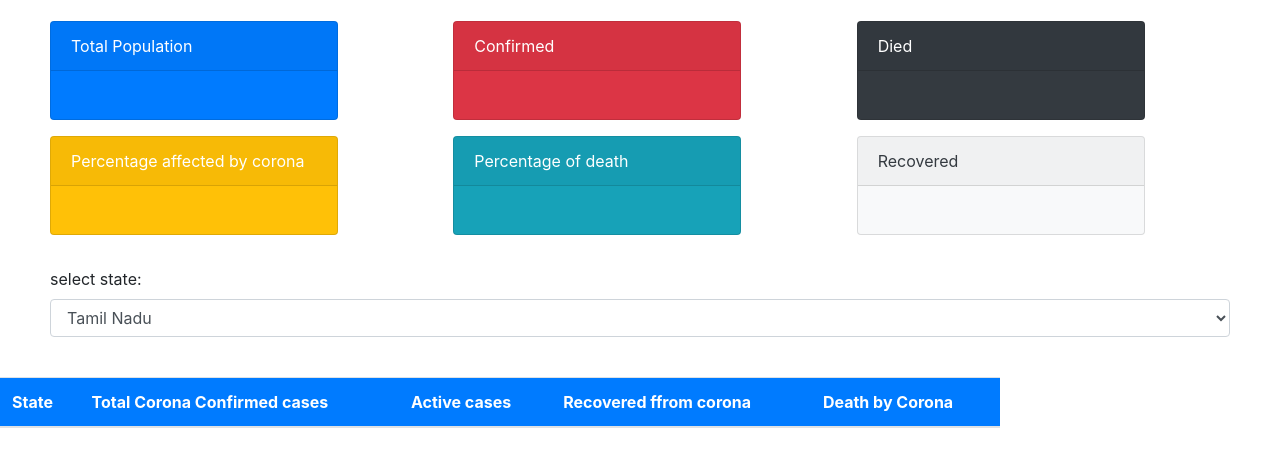
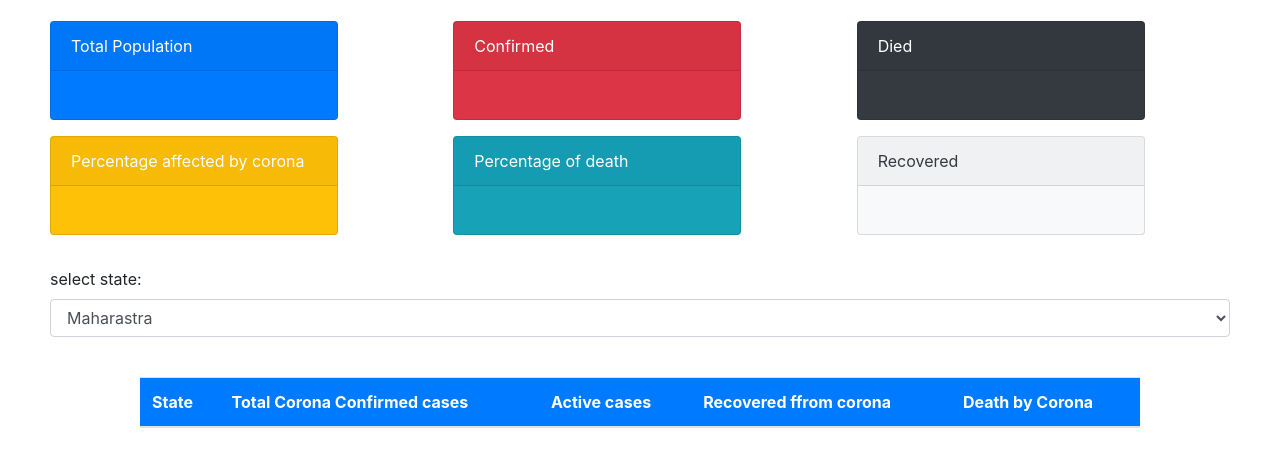
Before and after one commit to RaviSankarmemerocks/covidindia19-20, a plain HTML site: page index.html in a window 1280 px wide. Shown: the part 85-552 px from the top of the page. Drawn offline with nearby package versions, Linux system fonts and the light colour scheme; no server answers.

Commit message:
Update index.html

```diff
--- a/index.html
+++ b/index.html
@@ -95,44 +95,44 @@
 
 
    <label for="exampleFormControlSelect1">select state:</label>
-  <select class="form-control" id="getstate">
-    <option  value="2"  onclick="check()" >Tamil Nadu</option>
-    <option  value="1"  onclick="check()" >Delhi</option>
-    <option  value="0"  onclick="check()" >Maharashtra </option>
-    <option  value="3"  onclick="check()" >Rajastan</option>
-    <option  value="4"  onclick="check()" >Madhya Pradesh</option>
-    <option  value="5"  onclick="check()" >Telangana</option>
-    <option  value="6"  onclick="check()" >Gujarat</option>
-    <option  value="7"  onclick="check()" >Uttra Pradesh</option>
-    <option  value="8"  onclick="check()" >Andra pradesh</option>
-    <option  value="9"  onclick="check()" >Kerala</option>
-    <option  value="10" onclick="check()" >Jammu & Kashmir</option>
-    <option  value="11" onclick="check()" >Karnataka</option>
-    <option  value="12" onclick="check()" >Haryana</option>
-    <option  value="13" onclick="check()" >Punjab</option>
-    <option  value="14" onclick="check()" >West Bengal</option>
-    <option  value="15" onclick="check()" >Bihar</option>
-    <option  value="16" onclick="check()" >Odisa</option>
-    <option  value="17" onclick="check()" >Uttrakhand</option>
-    <option  value="18" onclick="check()" >Himashal Pradesh</option>
-    <option  value="19" onclick="check()" >Assam</option>
-    <option  value="20" onclick="check()" >Chhattishgar</option>
-    <option  value="21" onclick="check()" >Chandigar</option>
-    <option  value="22" onclick="check()" >Jarkhand</option>
-    <option  value="23" onclick="check()" >Ladakh</option>
-    <option  value="24" onclick="check()" >Andaman and Nicobar</option>
-    <option  value="25" onclick="check()" >Goa</option>
-    <option  value="26" onclick="check()" >Puducherry</option>
-    <option  value="27" onclick="check()" >Manipur</option>
-    <option  value="28" onclick="check()" >Tripura</option>
-    <option  value="29" onclick="check()" >Mizoram</option>
-    <option  value="30" onclick="check()" >Arunachal Pradesh</option>
-    <option  value="31" onclick="check()" >Dadra and Nagar Haveli</option>
-    <option  value="32" onclick="check()" >Nagaland</option>
-    <option  value="33" onclick="check()" >Daman and Diu</option>
-    <option  value="34" onclick="check()" >Lakshadweep</option>
-    <option  value="35" onclick="check()" >Meghalaya</option>
-    <option  value="36" onclick="check()" >Sikkim</option>
+  <select class="form-control" id="getstate" onchange="check()">
+    <option  value="0"   >Maharastra</option>
+    <option  value="1"   >Delhi</option>
+    <option  value="2"   >TamilNadu</option>
+    <option  value="3"   >Rajastan</option>
+    <option  value="4"   >Madhya Pradesh</option>
+    <option  value="5"   >Telangana</option>
+    <option  value="6"   >Gujarat</option>
+    <option  value="7"   >Uttra Pradesh</option>
+    <option  value="8"   >Andra pradesh</option>
+    <option  value="9"   >Kerala</option>
+    <option  value="10"  >Jammu & Kashmir</option>
+    <option  value="11"  >Karnataka</option>
+    <option  value="12"  >Haryana</option>
+    <option  value="13"  >Punjab</option>
+    <option  value="14"  >West Bengal</option>
+    <option  value="15"  >Bihar</option>
+    <option  value="16"  >Odisa</option>
+    <option  value="17"  >Uttrakhand</option>
+    <option  value="18"  >Himashal Pradesh</option>
+    <option  value="19"  >Assam</option>
+    <option  value="20"  >Chhattishgar</option>
+    <option  value="21"  >Chandigar</option>
+    <option  value="22"  >Jarkhand</option>
+    <option  value="23"  >Ladakh</option>
+    <option  value="24"  >Andaman and Nicobar</option>
+    <option  value="25"  >Goa</option>
+    <option  value="26"  >Puducherry</option>
+    <option  value="27"  >Manipur</option>
+    <option  value="28"  >Tripura</option>
+    <option  value="29"  >Mizoram</option>
+    <option  value="30"  >Arunachal Pradesh</option>
+    <option  value="31"  >Dadra and Nagar Haveli</option>
+    <option  value="32"  >Nagaland</option>
+    <option  value="33"  >Daman and Diu</option>
+    <option  value="34"  >Lakshadweep</option>
+    <option  value="35"  >Meghalaya</option>
+    <option  value="36"  >Sikkim</option>
 
 
 
@@ -160,15 +160,7 @@
 
 </ol>
 
-
-
-</div>
-</div>
-
-
-
-
-	<div style="overflow-x:auto;">
+<center>
 <table class="table table-hover" style="width: 1000px;">
   <thead class="bg-primary" style="color: white;">
     <tr>
@@ -194,10 +186,10 @@
     </tr>
   </tbody>
 </table>
-	</div>
 
+</center>
 
-
-
+</div>
+</div>
 </body>
 </html>
```
